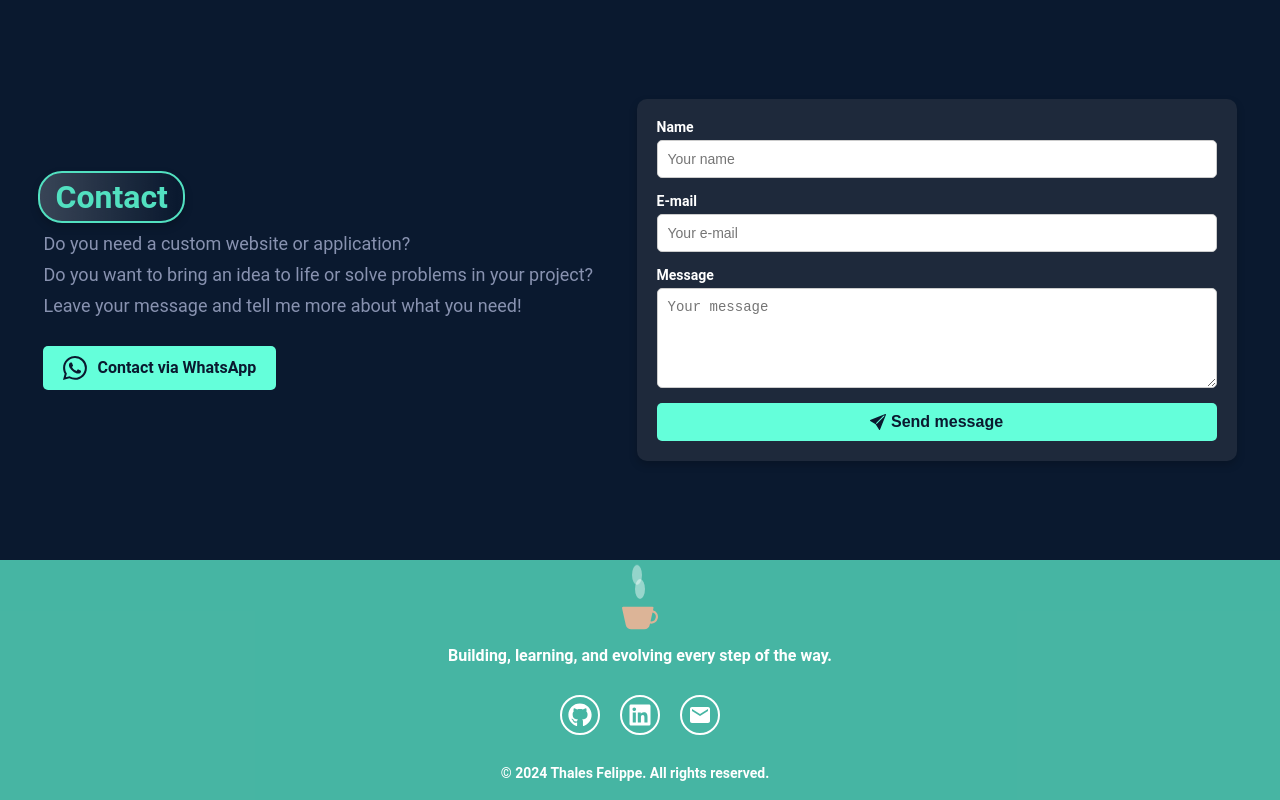
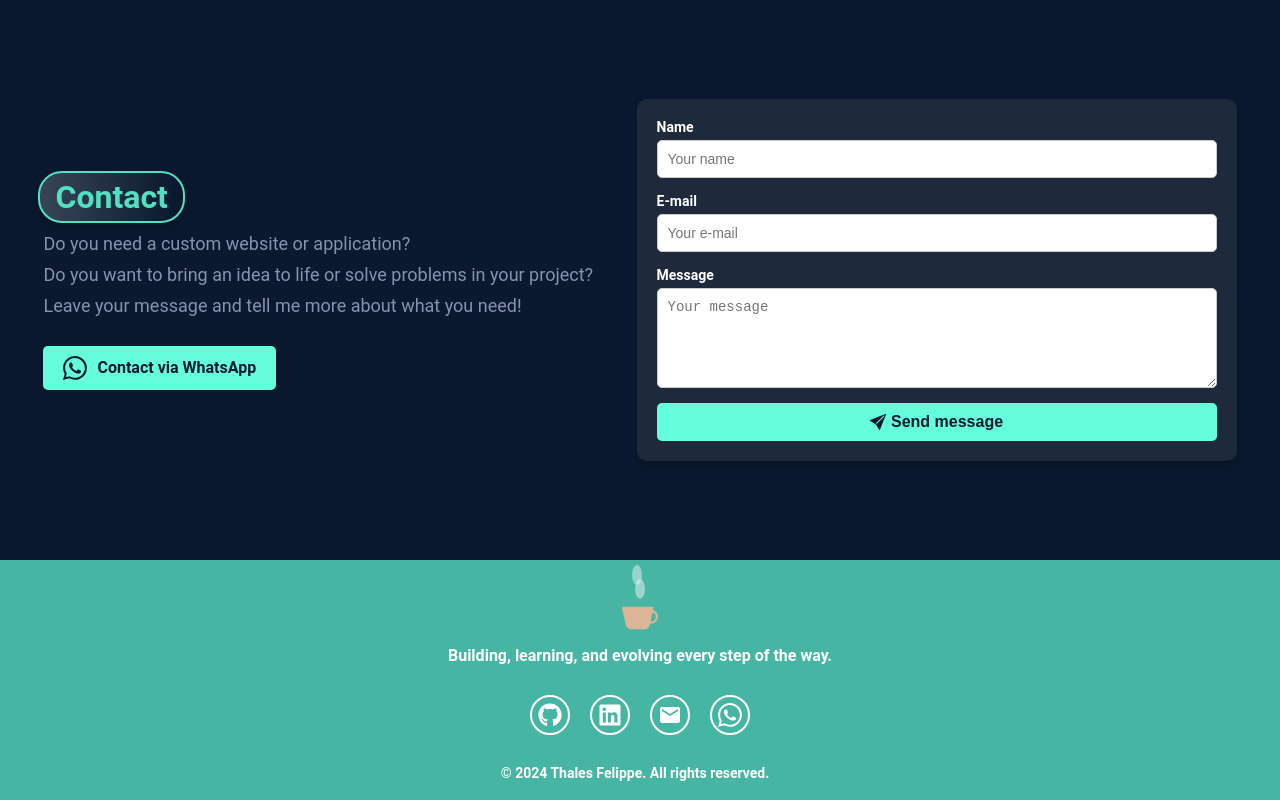
Before and after one commit to thalesfelippe/portfolio, a React (Vite) app: page / in a window 1280 px wide. Shown: the part 3200-4000 px from the top of the page. Built offline with nearby package versions, Linux system fonts and the light colour scheme.

Commit message:
Whatsapp button on footer

```diff
--- a/src/components/Footer/index.tsx
+++ b/src/components/Footer/index.tsx
@@ -1,6 +1,6 @@
 import * as S from './styles';
 import { FaGithub, FaLinkedin } from 'react-icons/fa';
-import { BsFillCupFill } from "react-icons/bs";
+import { BsFillCupFill, BsWhatsapp } from "react-icons/bs";
 import { MdEmail } from 'react-icons/md';
 
 const Footer = () => {
@@ -35,6 +35,12 @@ const Footer = () => {
             </S.FooterSocialCircle>
           </a>
 
+          <a href="https://wa.link/ayjl3y" target="_blank" rel="noopener noreferrer">
+            <S.FooterSocialCircle>
+              <BsWhatsapp />
+            </S.FooterSocialCircle>
+          </a>
+
         </S.FooterSocialMedia>
         <S.FooterCopyright>
           © 2024 Thales Felippe. All rights reserved.
```
